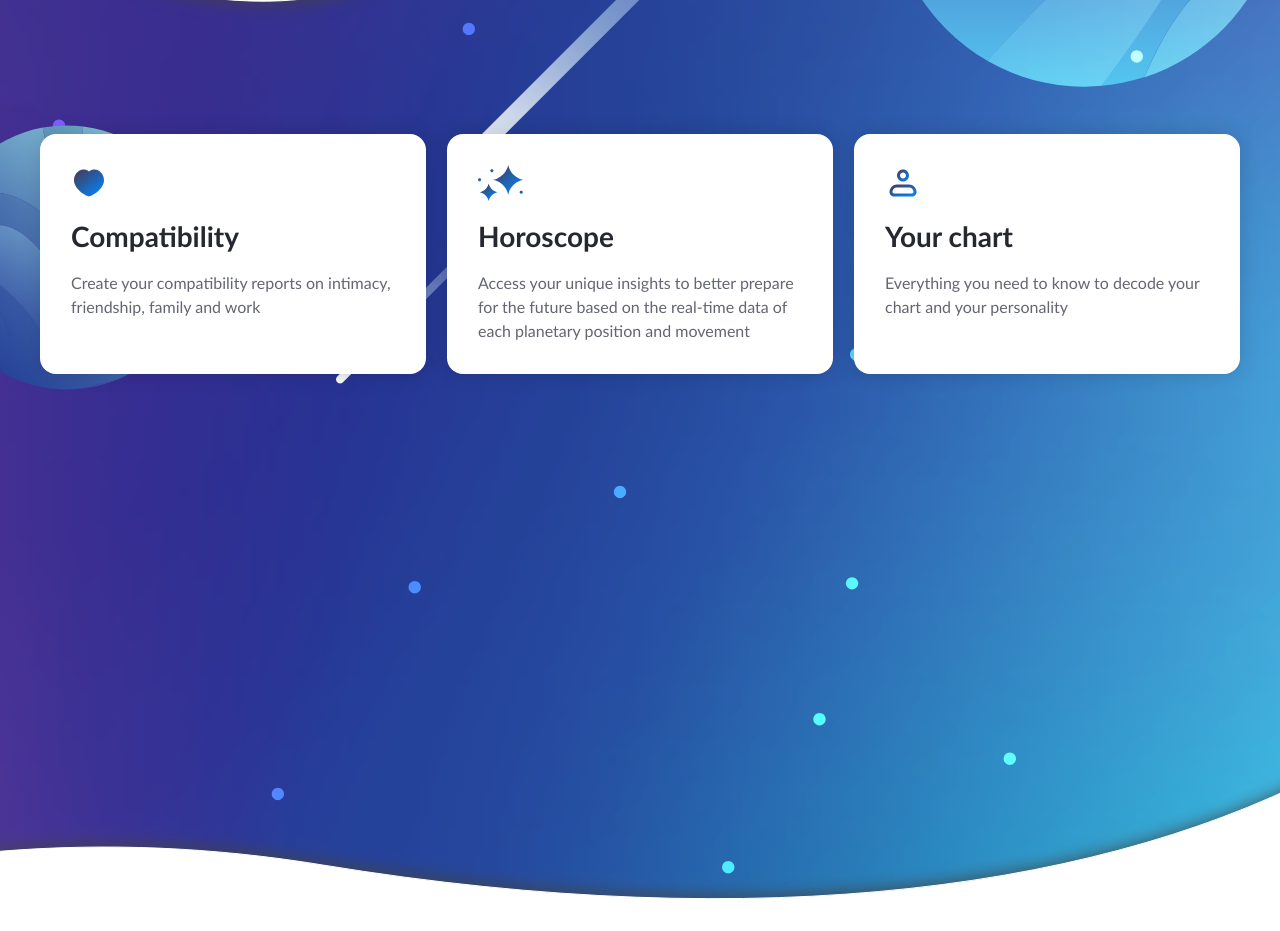
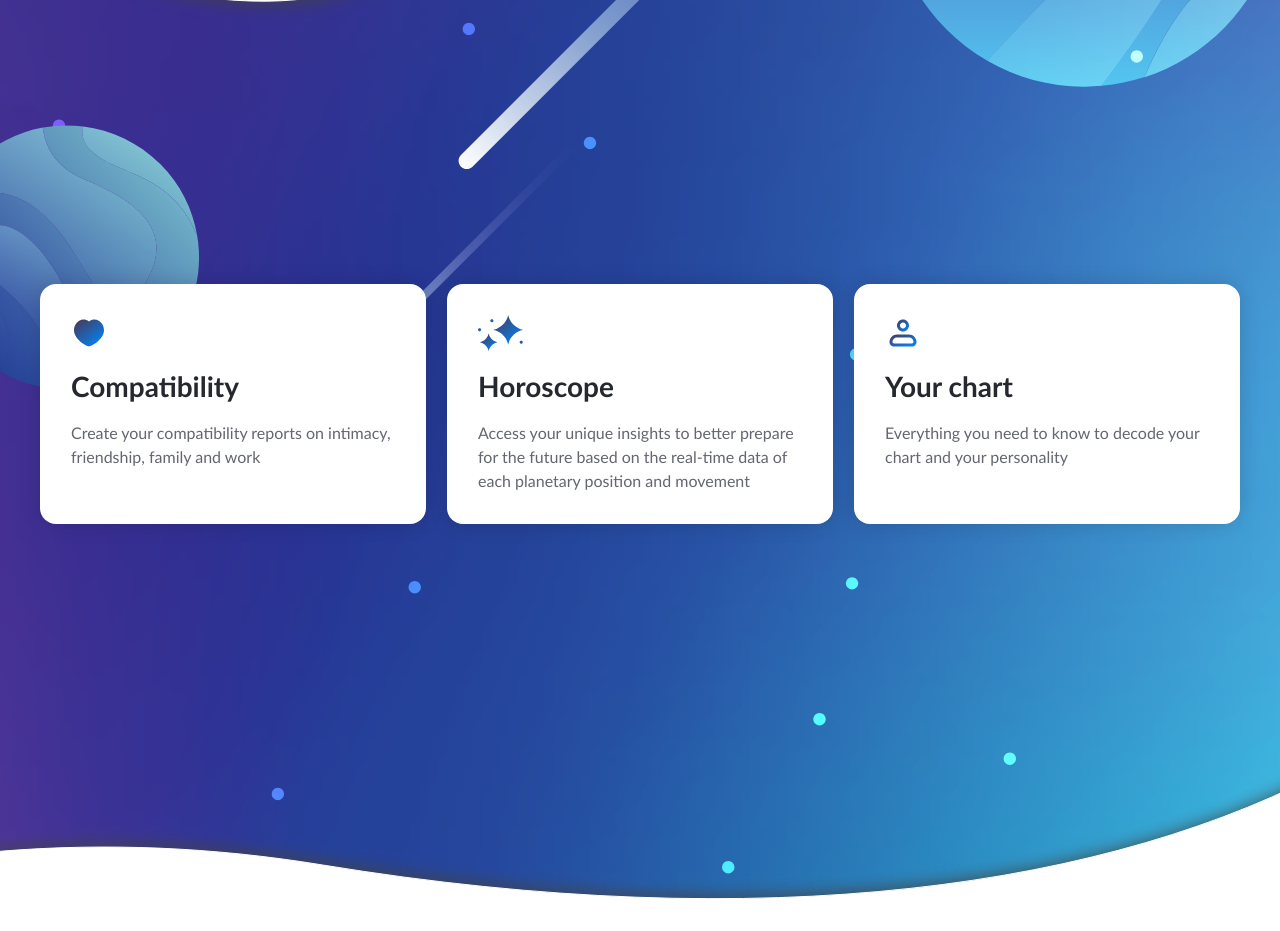
Before and after one commit to nurikmolodes/another-landing, a React (Vite) app: page / in a window 1280 px wide. Shown: the part 1420-2351 px from the top of the page. Built offline with nearby package versions, Linux system fonts and the light colour scheme.

Commit message:
fixed moblie version

```diff
--- a/src/styles/Home.scss
+++ b/src/styles/Home.scss
@@ -144,7 +144,7 @@
       width: 100%;
       gap: 21px;
       position: relative;
-      top: 950px;
+      top: 1100px;
       padding: 0 20px;
       @media (max-width: 1056px) {
         flex-direction: column;
@@ -196,6 +196,9 @@
           font-style: normal;
           font-weight: 400;
           line-height: 150%; /* 24px */
+          @media (max-width: 1056px) {
+            max-width: 100%;
+          }
           @media (max-width: 365px) {
             font-size: 16px;
           }
```
